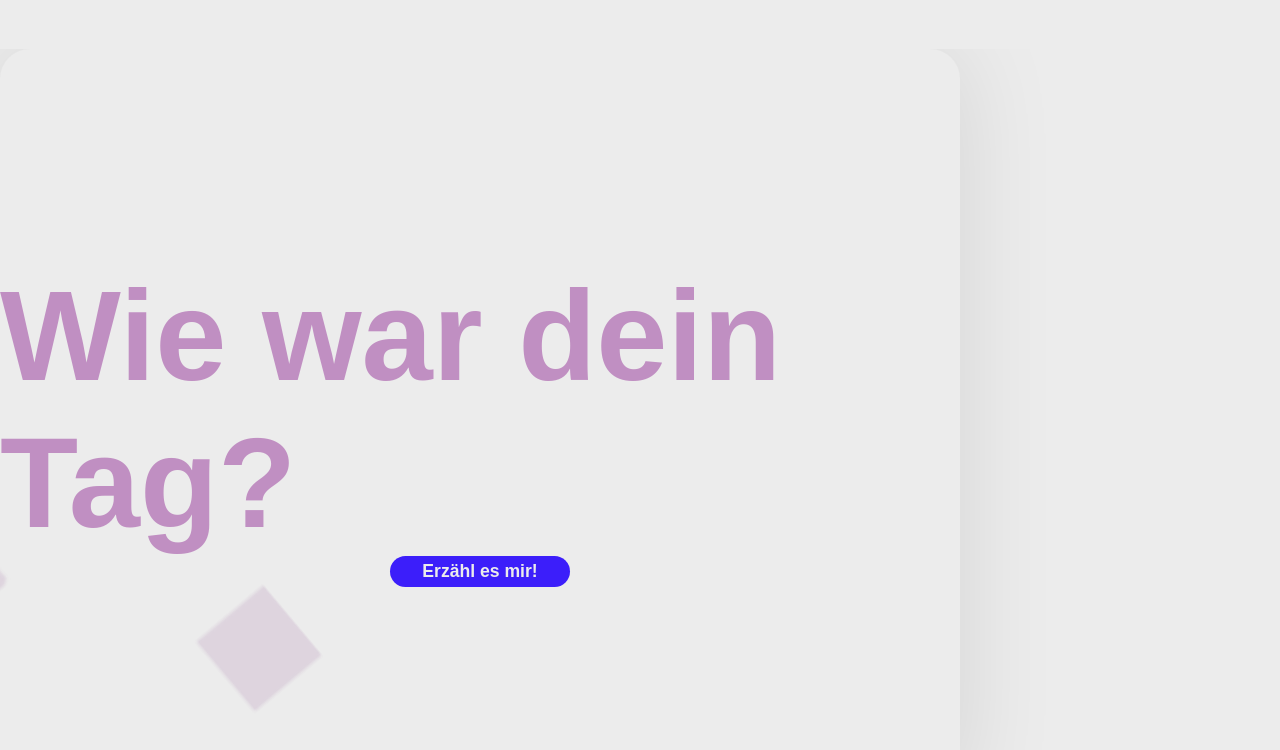
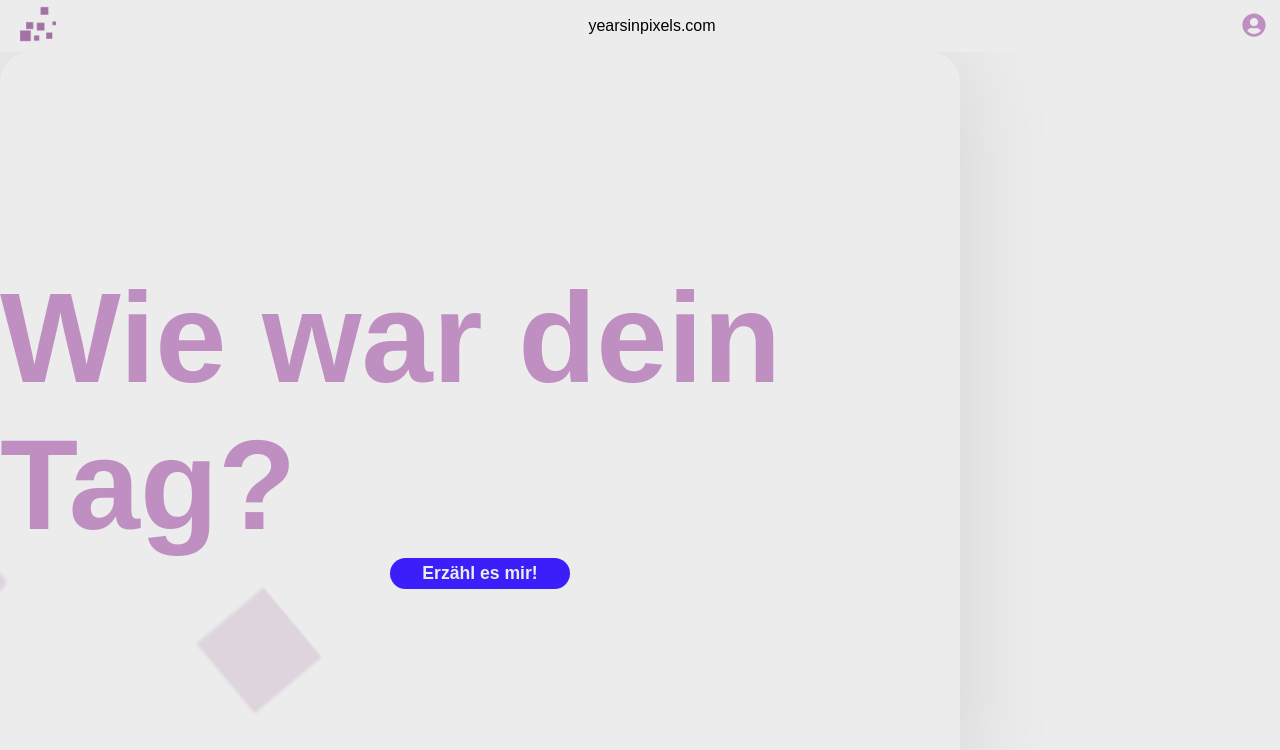
Before and after one commit to danielgran/yearsinpixels_frontend, a Vue app: page / in a window 1280 px wide. Shown: the top 750 px of the page. Built offline with nearby package versions, Linux system fonts and the light colour scheme; a web font is replaced by a local one.

Commit message:
Fixed header view and not view
Signed-off-by: Daniel Gran <6535118+danielgran@users.noreply.github.com>

```diff
--- a/src/static/Header/Header.ts
+++ b/src/static/Header/Header.ts
@@ -3,5 +3,20 @@ import Vue from "vue"
 
 @Component
 export default class Header extends Vue {
+  shouldDisplay(): boolean {
+    return false;
+  }
 
+  title = "yearsinpixels.com"
+  shouldRender = true
+
+  // Gets called when the Header is created
+  created(){
+    let route = this.$router.currentRoute.name
+    console.log(route)
+
+    if(["Login"].includes(<string>route)) {
+      this.shouldRender = false;
+    }
+  }
 }
--- a/src/static/Header/Header.vue
+++ b/src/static/Header/Header.vue
@@ -1,6 +1,6 @@
 <template>
-  <div>
-    <!--<div id="header">
+  <div v-if="shouldRender">
+    <div id="header">
       <div class="header-item">
         <a>
           <router-link to="/">
@@ -10,7 +10,7 @@
       </div>
       <div>
         <p>
-          yearsinpixels.com
+          {{ title }}
         </p>
       </div>
       <div class="header-item">
@@ -18,7 +18,7 @@
             <i class="fas fa-user-circle" style="padding: 0; margin: 0" />
           </span>
       </div>
-    </div>-->
+    </div>
   </div>
 </template>
 
--- a/src/vue/vue-router/StandardVueRouter.ts
+++ b/src/vue/vue-router/StandardVueRouter.ts
@@ -14,7 +14,6 @@ export class StandardVueRouter implements IVueRouter {
 
 
   constructor(vueinstance: any) {
-    console.log(StandardRoutes)
     this.routes = StandardRoutes
 
     let realRoutes = []
```
